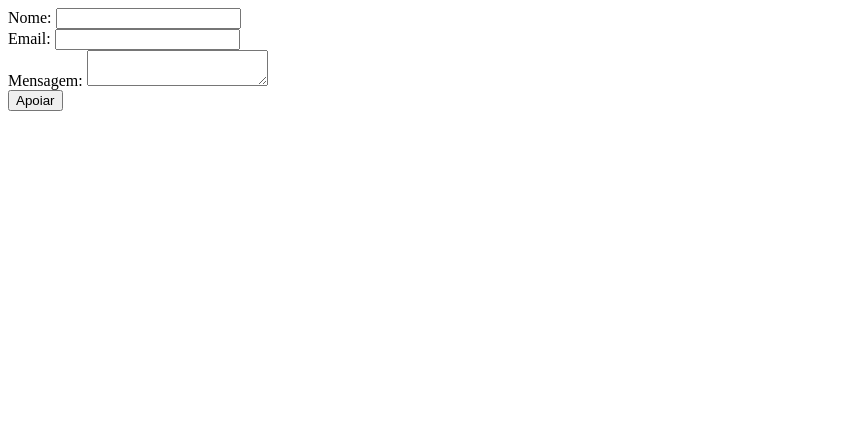
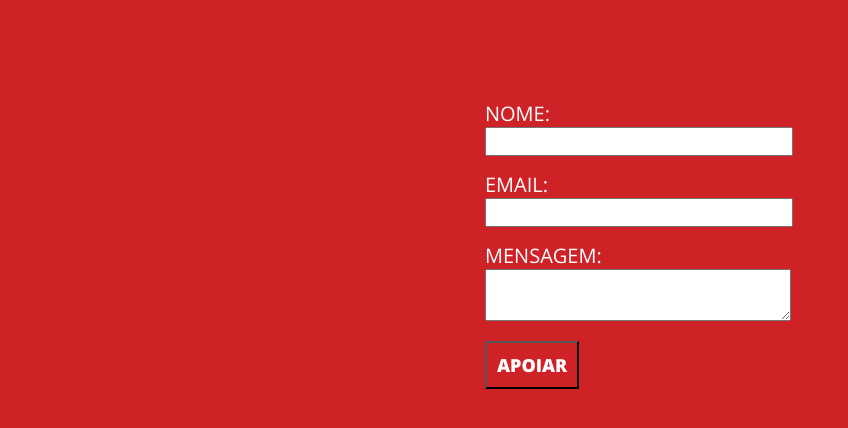
Before and after one commit to kaelfeitosa/giannotti, a plain HTML site: page apoio.html in a window 1280 px wide. Shown: the whole page, without its empty margins (0-848 px from the left). Drawn offline with nearby package versions, Linux system fonts and the light colour scheme.

Commit message:
Formata formulario

```diff
--- a/apoio.html
+++ b/apoio.html
@@ -2,27 +2,63 @@
 <html>
   <head>
     <title>#GreveGeral - Eu Apoio</title>
+    <style>
+      @import url('https://fonts.googleapis.com/css?family=Open+Sans:300,400,800');
+
+      html, button {
+        font-family: 'Open Sans', sans-serif;
+        color: white;
+      }
+
+      body {
+        margin: 0;
+      }
+
+      button {
+        background-color: transparent;
+        margin-top: 20px;
+        padding: 10px;
+        font-weight: bold;
+        font-size: 18px;
+      }
+
+      button:hover {
+        background-color: gray;
+      }
+
+      form {
+        width: 310px;
+        margin: 100px auto;
+      }
+
+      input, label, textarea {
+        display: block;
+        font-size: 20px;
+        width: 300px;
+      }
+
+      label {
+        margin-top: 15px;
+      }
+
+      .vermelha {
+        background-color: #CF2227;
+      }
+
+    </style>
   <head>
-  <body>
+  <body class="vermelha">
     <form action="http://localhost:8081/apoiar" method="post">
-      <div>
-        <label for="nome">Nome:</label>
-        <input type="text" id="nome" name="apoio_nome">
-      </div>
+      <label for="nome">NOME:</label>
+      <input type="text" id="nome" name="apoio_nome">
 
-      <div>
-        <label for="email">Email:</label>
-        <input type="text" id="email" name="apoio_email">
-      </div>
+      <label for="email">EMAIL:</label>
+      <input type="text" id="email" name="apoio_email">
 
-      <div>
-        <label for="mensagem">Mensagem:</label>
-        <textarea id="mensagem" name="apoio_mensagem"></textarea>
-      </div>
+      <label for="mensagem">MENSAGEM:</label>
+      <textarea id="mensagem" name="apoio_mensagem"></textarea>
 
-      <div class="button">
-        <button type="submit">Apoiar</button>
-      </div>
+      <button class="button" type="submit">APOIAR</button>
     </form>
   </body>
 </html>
```
